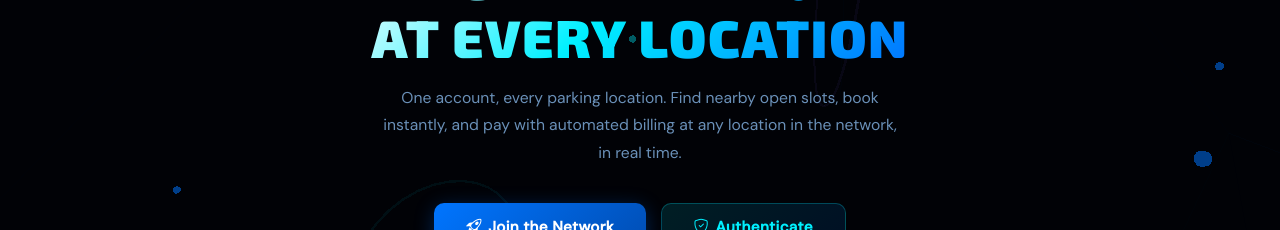
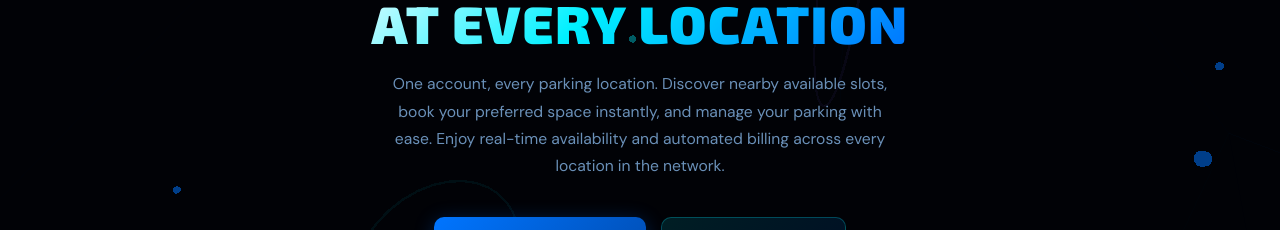
Before and after one commit to Ranit-Ani/car-parking-app, a React (Vite) app in the folder frontend/: page / in a window 1280 px wide. Shown: the part 283-513 px from the top of the page. Built offline with nearby package versions, Linux system fonts and the light colour scheme; no server answers.

Commit message:
Update Landing

```diff
--- a/frontend/src/pages/Landing.jsx
+++ b/frontend/src/pages/Landing.jsx
@@ -75,8 +75,9 @@ export default function Landing() {
           <div className="hero-badge"><span className="dot" /> MULTI-LOCATION PARKING NETWORK v2.0</div>
           <h1 className="hero-title display-title">CAR PARKING<br />AT EVERY LOCATION</h1>
           <p className="hero-sub">
-            One account, every parking location. Find nearby open slots, book instantly, and pay with
-            automated billing at any location in the network, in real time.
+            One account, every parking location. Discover nearby available slots, book your preferred space
+            instantly, and manage your parking with ease. Enjoy real-time availability and automated billing
+            across every location in the network.
           </p>
           <div className="hero-actions">
             <Link to="/register" className="btn-ag primary lg"><i className="bi bi-rocket-takeoff" /> Join the Network</Link>
```
